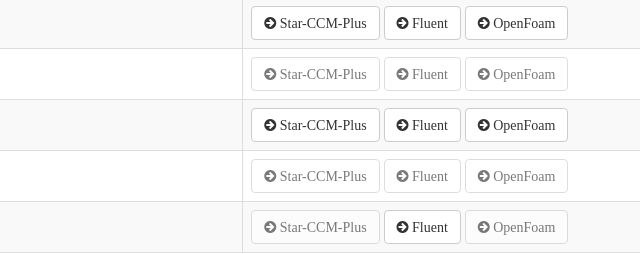
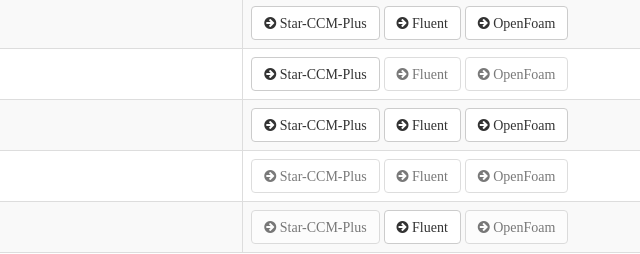
Before and after one commit to ardeshirj/teymourj-website, a plain HTML site: page sfo-project.html in a window 1280 px wide. Shown: the part 474-728 px from the top of the page, 335-975 px from the left. Drawn offline with nearby package versions, Linux system fonts and the light colour scheme.

Commit message:
Enable star-ccm-plus for 2D over cylinder

```diff
--- a/sfo-project.html
+++ b/sfo-project.html
@@ -119,7 +119,7 @@
           <td>2D Flow Over Cylinder Laminar</td>
 
           <td>
-            <a class="btn btn-default disabled"
+            <a class="btn btn-default"
             target="_blank" href="http://nbviewer.jupyter.org/github/sfo-project/2D-flow-over-cylinder-laminar/blob/master/Star_CCM_Plus/README.ipynb">
               <i class="fa fa-arrow-circle-right">
                 Star-CCM-Plus
```
